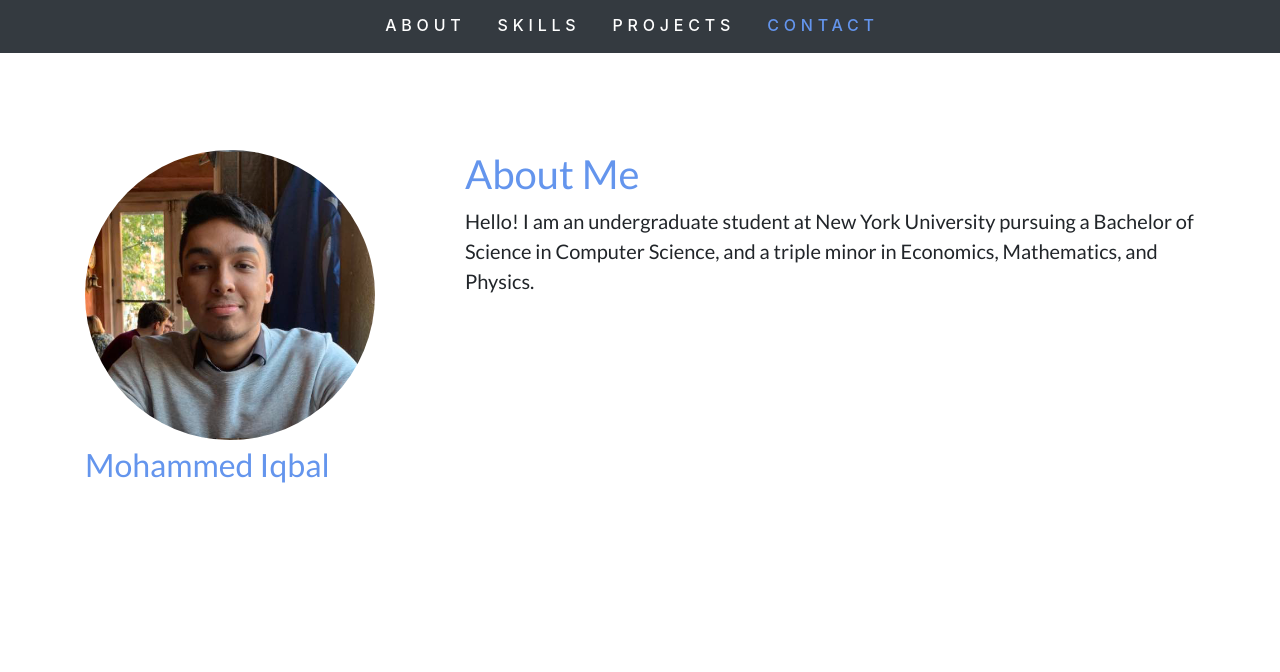
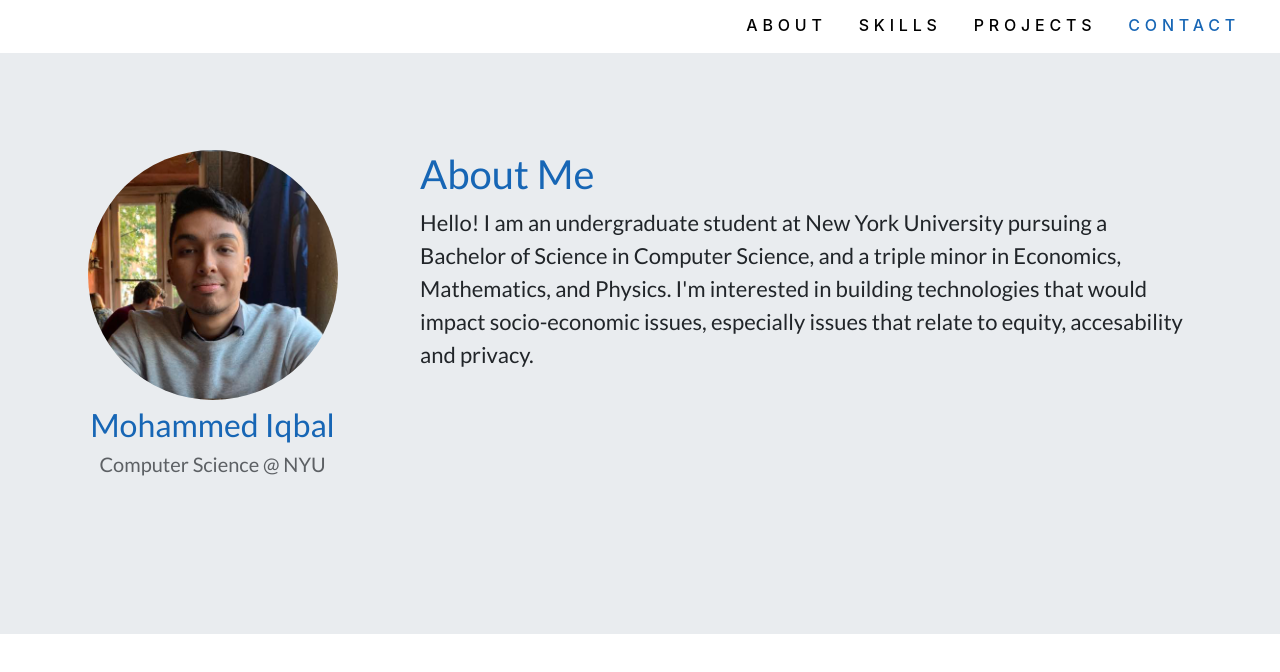
Before and after one commit to MZI207/mzi207.github.io, a plain HTML site: page index.html in a window 1280 px wide. Drawn offline with nearby package versions, Linux system fonts and the light colour scheme.

Commit message:
Color Scheme

```diff
--- a/css/main.css
+++ b/css/main.css
@@ -9,45 +9,64 @@ body{
     font-weight: 500;
     font-size: 1rem;
     letter-spacing: .3rem;
-    background-color: rgba(0, 0, 0, .7);
+    box-shadow: rgba(0,0,0);
+    padding: .5rem;
+    background-color: #ffffff;
+}
+.navbar-toggler-icon{
+    background-color: #000000!important;
 }
 .navbar-nav li{
     padding-right: 1rem;
 }
 .navbar-dark .navbar-nav .nav-link{
-    color: #ffffff!important;
+    color: #000000!important;
     padding-top: .3rem;
 }
 .navbar-dark .navbar-nav .nav-link.active{
-    color:#6495ED!important;
+    color:#1766B5!important;
 }
 .navbar-dark .navbar-nav .nav-link:hover{
-    color:#6495ED!important;
+    color:#1766B5!important;
 }
 .about-offset{
     padding: 150px 0px 150px 0px;
-    background-color: #ffffff;
+    background-color: #E9ECEF;
 }
 h1{
     font-family: "Lato", sans-serif;
     font-size: 48px;
-    color: #6495ED
+    color: #1766B5;
+    font-weight: bold;
 }
 h2{
     font-family: "Lato", sans-serif;
     font-size: 36px;
-    color: #6495ED;
+    color: #1766B5;
+    font-weight: bold;
+}
+h3{
+    font-family: "Lato", sans-serif;
+    font-size: 20px!important;
+    color: rgba(33, 37, 41,.7);
+    font-weight: bold;
 }
 p{
     font-family: "Lato", sans-serif;
-    font-size: 20px;
+    font-size: 22px;
+}
+.profile{
+    text-align: center;
 }
 .profile-pic{
-    width: 290px;
-    height: 290px;
+    width: 250px;
+    height: 250px;
     background-image: url(../img/pfp.png);
-    background-size: 290px;
-    border-radius: 290px;
+    background-size: 250px;
+    border-radius: 250px;
     display: inline-block;
     background-position: center;
 }
+.about-me{
+    padding-left: 50px;
+}
--- a/index.html
+++ b/index.html
@@ -12,14 +12,14 @@
   </head>
   <body data-spy="scroll" data-target="#navbarResponsive">
     <!-- Nav Bar-->
-    <nav class="navbar navbar-expand-md navbar-dark bg-dark fixed-top">
+    <nav class="navbar navbar-expand-md navbar-dark fixed-top">
 
       <button class="navbar-toggler" type="button" data-toggle="collapse" data-target="#navbarResponsive">
         <span class="navbar-toggler-icon"></span>
       </button>
 
       <div class="collapse navbar-collapse" id="navbarResponsive">
-        <ul class="navbar-nav mx-auto text-center">
+        <ul class="navbar-nav ml-auto text-center">
           <li class="nav-item">
             <a class="nav-link" href="#about">About</a>
           </li>
@@ -40,22 +40,24 @@
     <div id="about" class="about-offset">
       <div class="container">
         <div class="row">
-          <div class="col-lg-4">
+          <div class="col-lg-3">
+            <div class="profile">
               <div class="profile-pic"></div>
               <h2> Mohammed Iqbal </h2>
+              <h3> Computer Science @ NYU</h3>
+
             </div>
-          <div class="col-lg-8">
+          </div>
+          <div class="col-lg-9">
+            <div class="about-me">
               <h1> About Me</h1>
               <p>
                 Hello! I am an undergraduate student at New York University pursuing
-              a Bachelor of Science in Computer Science, and a triple minor in Economics, Mathematics, and Physics.
+                a Bachelor of Science in Computer Science, and a triple minor in Economics, Mathematics, and Physics. I'm interested in
+                building technologies that would impact socio-economic issues, especially issues that relate to equity, accesability and
+                privacy.
               </p>
-            <p>
-
-            </p>
-            <p>
-
-            </p>
+            </div>
           </div>
         </div>
       </div>
```
Lines whose indentation alone changed are shown as unchanged.
